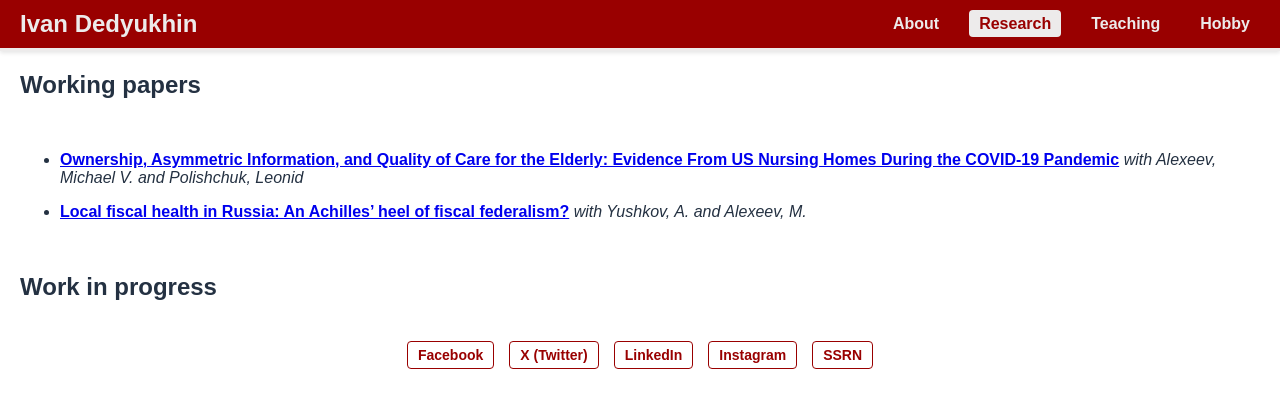
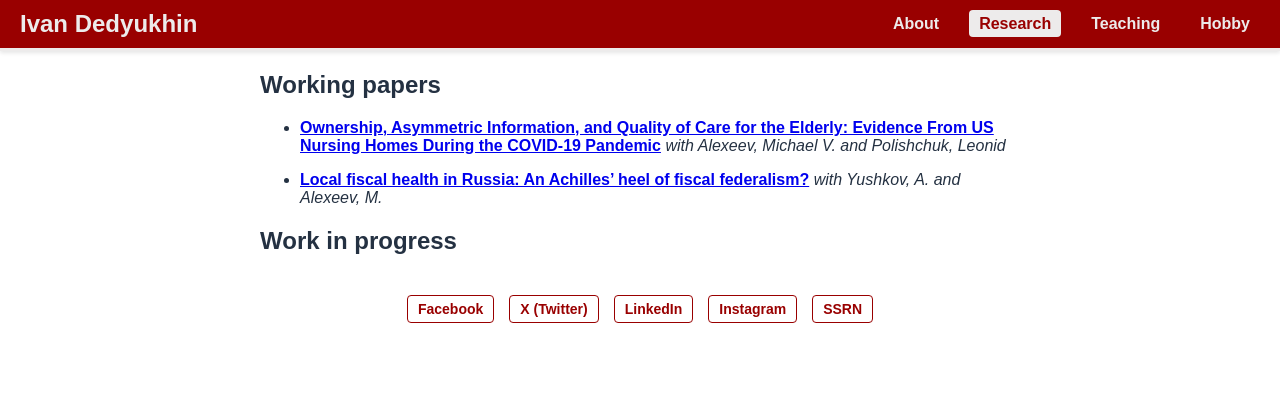
Before and after one commit to Dedyukhin/dedyukhin.github.io, a Jekyll site: the page built from Research.md, in a window 1280 px wide. Shown: the top 408 px of the page. Built offline with Jekyll 4.4.1, drawn with Linux system fonts in a browser that asks for light colours.

Commit message:
Update default.html

```diff
--- a/_layouts/default.html
+++ b/_layouts/default.html
@@ -150,7 +150,7 @@
         </ul>
     </nav>
 
-    <div class="container" style="display: flex; flex-wrap: wrap; margin: 0 auto; padding: 0 20px;">
+    <div class="container" style="align-items: center; max-width: 800px; margin: 0 auto; padding: 0 20px;">
         {{ content }}
     </div>
 
```
